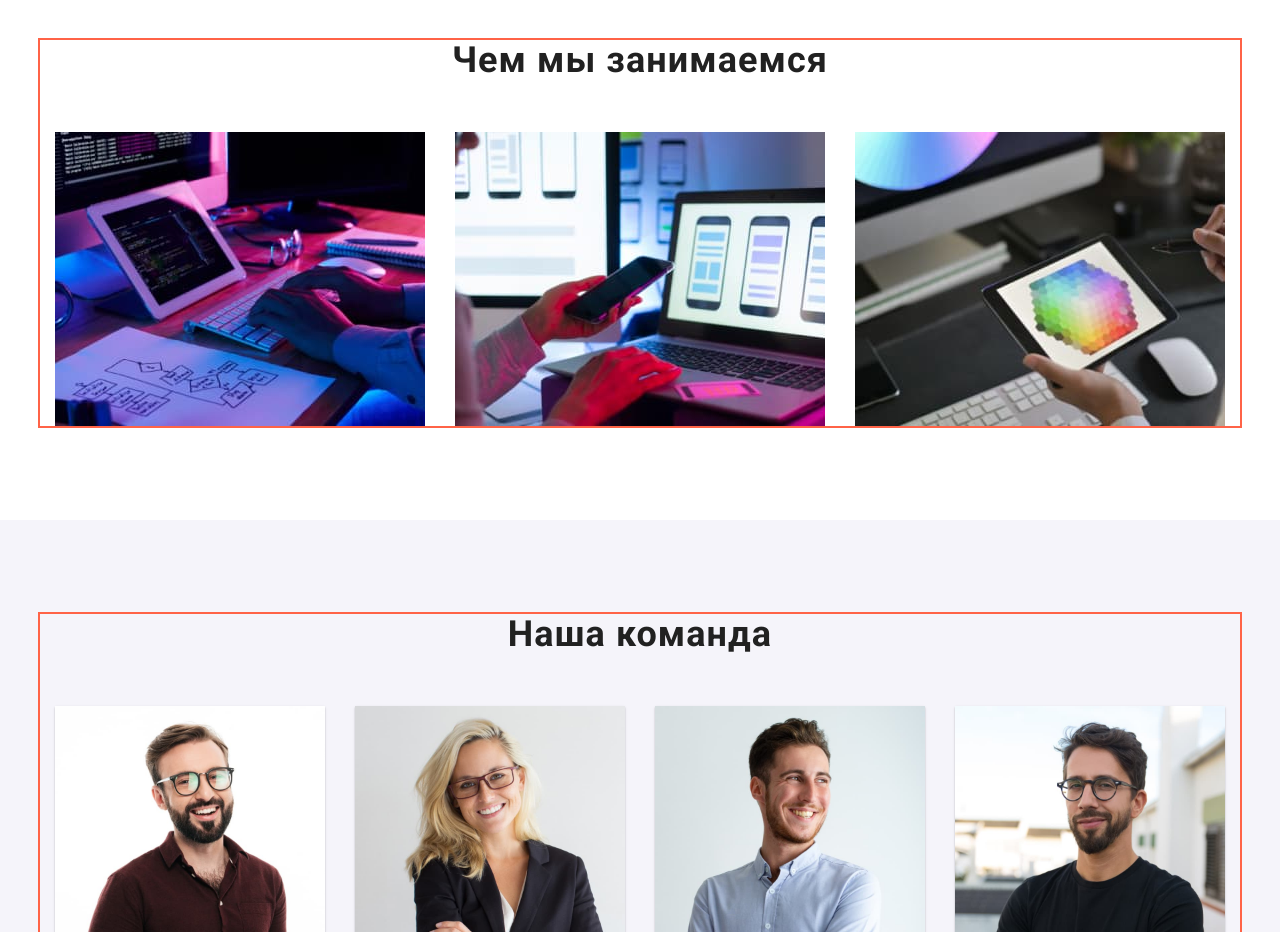
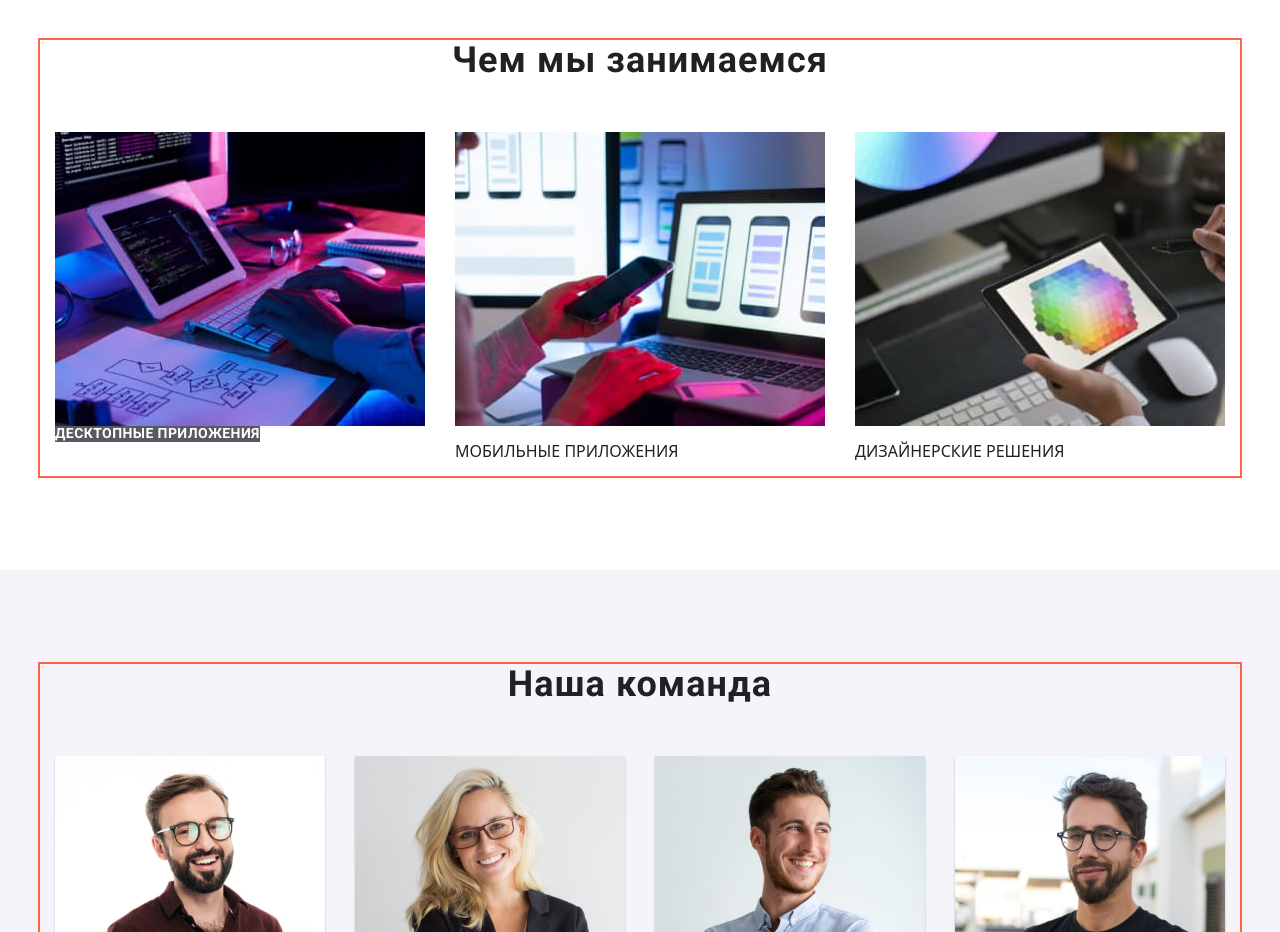
Before and after one commit to AndriyITua/goit-markup-hw-05, a plain HTML site: page index.html in a window 1280 px wide. Shown: the part 1080-2012 px from the top of the page. Drawn offline with nearby package versions, Linux system fonts and the light colour scheme.

Commit message:
неділя

```diff
--- a/css/styles.css
+++ b/css/styles.css
@@ -324,6 +324,24 @@ img {
   margin-right: 0;
 }
 
+.third-list-text {
+  font-family: Roboto;
+  font-style: normal;
+  font-weight: bold;
+  font-size: 14px;
+  line-height: 1.14;
+  text-align: center;
+  letter-spacing: 0.03em;
+  text-transform: uppercase;
+
+  color: #ffffff;
+
+  position: absolute;
+  margin: 0;
+  padding: 27px auto;
+  background-color: rgba(47, 48, 58, 0.8);
+}
+
 .third-section {
   padding-bottom: 94px;
 }
@@ -349,6 +367,7 @@ img {
   display: inline-block;
   width: 370px;
   margin-right: 30px;
+  position: relative;
 }
 
 .third-list-item:nth-child(3n) {
--- a/index.html
+++ b/index.html
@@ -86,9 +86,18 @@
             <div class="container">
             <h2 class="our-work-title">Чем мы занимаемся</h2>
             <ul class="third-list">
-                <li class="third-list-item"><img src="./images/img1.jpg" alt="copywriter" width="370" height="294"></li>
-                <li class="third-list-item"><img src="./images/img2.jpg" alt="photo" width="370" height="294"></li>
-                <li class="third-list-item"><img src="./images/img3.jpg" alt="drow" width="370" height="294"></li>
+                <li class="third-list-item">
+                    <img src="./images/img1.jpg" alt="copywriter" width="370" height="294">
+                    <p class="third-list-text">ДЕСКТОПНЫЕ ПРИЛОЖЕНИЯ</p>
+                </li>
+                <li class="third-list-item">
+                    <img src="./images/img2.jpg" alt="photo" width="370" height="294">
+                    <p>МОБИЛЬНЫЕ ПРИЛОЖЕНИЯ</p>
+                </li>
+                <li class="third-list-item">
+                    <img src="./images/img3.jpg" alt="drow" width="370" height="294">
+                    <p>ДИЗАЙНЕРСКИЕ РЕШЕНИЯ</p>
+                </li>
             </ul>
             </div>
         </section>
```
